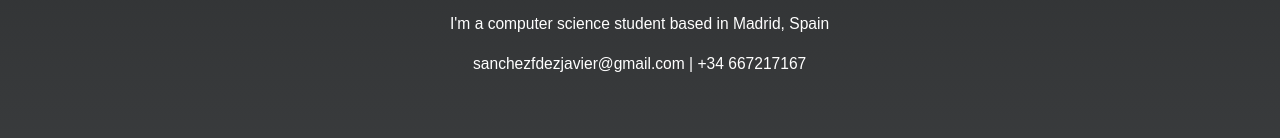
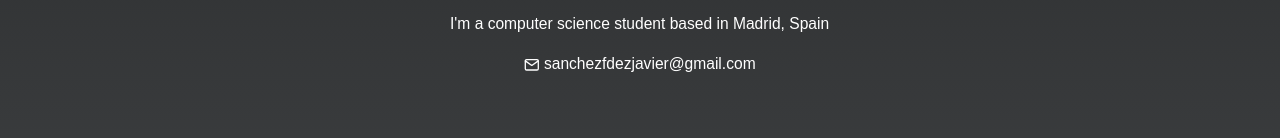
Before and after one commit to sanchezfdezjavier/my-site, a React (Create React App) app: page / in a window 1280 px wide. Shown: the part 437-575 px from the top of the page. Built offline with nearby package versions, Linux system fonts and the light colour scheme.

Commit message:
Email icon added, and tlph removed

```diff
--- a/src/App.js
+++ b/src/App.js
@@ -4,6 +4,8 @@ import SocialWrapper from './components/SocialWrapper'
 
 // uninstall FontAwesome
 import { FaRegFileAlt, FaGithub, FaLinkedin } from 'react-icons/fa';
+import { FiMail } from 'react-icons/fi'
+import { IconContext } from "react-icons"
 
 function App() {
   return (
@@ -11,7 +13,11 @@ function App() {
 		<img src={logo} className="My-logo slide-in-bck-center slide-in-elliptic-bottom-bck" alt="mylogo" />
 		<h1 className="slide-in-elliptic-bottom-bck">Javier Sánchez Fernández</h1>
 		<p className="slide-in-elliptic-bottom-bck">I'm a computer science student based in Madrid, Spain</p>
-		<p className="slide-in-elliptic-bottom-bck">sanchezfdezjavier@gmail.com | +34 667217167</p>
+		<p className="slide-in-elliptic-bottom-bck">
+		<IconContext.Provider value={{ color: "white", size: "1.5em", className: "global-class-name" }}>
+			<FiMail/> sanchezfdezjavier@gmail.com
+		</IconContext.Provider>
+		</p>
 		<i class="fas fa-camera"></i>
 		<div className="row slide-in-elliptic-bottom-bck">
 			<div className="col-xs-1 icon">
```
